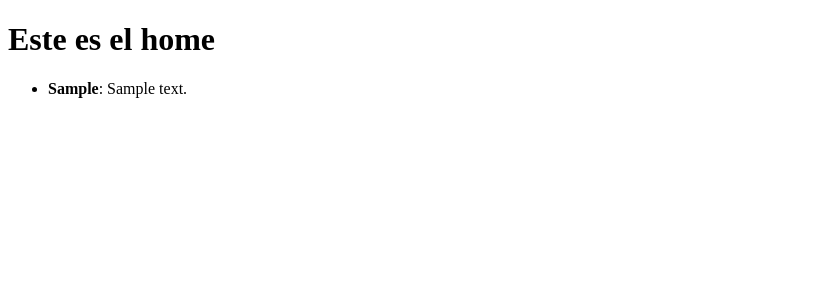
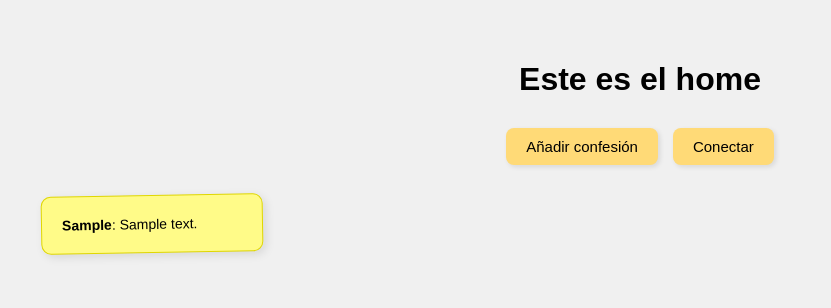
Before and after one commit to maialen09/Confesionario, a Flask app: page /home in a window 1280 px wide. Shown: the top 308 px of the page, without its empty margins (0-831 px from the left). Run offline with Flask 3, Linux system fonts and the light colour scheme; tables that the repository leaves empty hold one stand-in row (values such as "Sample post"); data that the repository does not hold is empty.

Commit message:
botones de más funcionalidades del home

```diff
--- a/app.py
+++ b/app.py
@@ -121,6 +121,14 @@ def home():
     confesiones = obtener_confesiones()
     return render_template('home.html', confesioness = confesiones)
 
+@app.route('/crear_confesion')
+def crear_confesion():
+    return render_template('crear_confesion.html')
+
+@app.route('/conectar')
+def conectar():
+    return render_template('conectar.html')
+
 @app.route('/insertar_usuario', methods=['POST'])
 def insertar_usuario():
     user = request.json['user']
@@ -135,8 +143,6 @@ def comprobar_usuario():
     ### comprobar si ese usuario existe
     ## comprobar si la contrseña está bien
     usuarios = obtener_usuarios_y_contrasenas()
-
-
 
     for usuario in usuarios:
        nombre = usuario[0]
--- /dev/null
+++ b/static/css/home.css
@@ -0,0 +1,74 @@
+body {
+    font-family: Arial, sans-serif;
+    background-color: #f0f0f0;
+    padding: 40px;
+    margin: 0;
+}
+
+h1 {
+    text-align: center;
+    margin-bottom: 30px;
+}
+
+.confesiones ul {
+    display: grid;
+    grid-template-columns: repeat(auto-fill, minmax(200px, 1fr));
+    gap: 20px;
+    padding: 0;
+    list-style-type: none;
+    justify-items: center;
+}
+
+.confesiones li {
+    background-color: #fffb88;
+    border: 1px solid #e0d700;
+    box-shadow: 3px 3px 10px rgba(0, 0, 0, 0.1);
+    padding: 20px;
+    width: 180px;
+    height: auto;
+    border-radius: 10px;
+    transform: rotate(-1deg);
+    transition: transform 0.2s ease-in-out;
+    position: relative;
+    word-wrap: break-word;
+    font-size: 14px;
+}
+
+.confesiones li:hover {
+    transform: scale(1.05) rotate(0deg);
+    z-index: 2;
+}
+
+/* Opcional: variar un poco los colores o rotación */
+.confesiones li:nth-child(3n) {
+    background-color: #ffd1dc;
+    transform: rotate(2deg);
+}
+
+.confesiones li:nth-child(4n) {
+    background-color: #d1f7ff;
+    transform: rotate(-3deg);
+}
+
+.botones {
+    display: flex;
+    justify-content: center;
+    gap: 15px;
+    margin-bottom: 30px;
+}
+
+.botones button {
+    padding: 10px 20px;
+    font-size: 15px;
+    background-color: #ffda77;
+    border: none;
+    border-radius: 8px;
+    box-shadow: 2px 2px 5px rgba(0, 0, 0, 0.1);
+    cursor: pointer;
+    transition: background-color 0.2s ease-in-out, transform 0.2s ease;
+}
+
+.botones button:hover {
+    background-color: #ffe38a;
+    transform: scale(1.05);
+}
--- a/static/js/home.js
+++ b/static/js/home.js
@@ -1,25 +1,23 @@
-// Llamar a la base de datos para obtener la lista de todas las confesiones
-// Por cada confesión, crear un elemento en la lista (li)
+const botonAnadir = document.getElementById("btnAnadir")
+const botonConectar = document.getElementById("btnConectar")
 
-fetch('/comprobar_usuario', {
-    method: 'GET',
-    headers: {
-      'Content-Type': 'application/json'
-    },
-    body: JSON.stringify({ user: user, contrasena: contrasena})
-  })
-  .then(response => response.json())
-  .then(data => {
 
-    console.log(data.datos)
 
-    const success = data.success
-    if (success){
-        window.location.href = `/home`;
-    }
-    else{
-        alert(data.message);
-    }
+botonAnadir.addEventListener("click", function() {
 
-  })
-  .catch(error => console.error('Error al comprobar la existencia del usuario'))
+  window.location.href = `/crear_confesion`;
+
+
+
+
+})
+
+
+
+botonConectar.addEventListener("click", function() {
+
+  window.location.href = `/conectar`;
+
+
+
+})
--- a/static/js/main.js
+++ b/static/js/main.js
@@ -6,7 +6,7 @@ document.addEventListener("DOMContentLoaded", function() {
     // Asignar el evento de clic al botón
     btnIr.addEventListener("click", function() {
       // Cambiar a otra página cuando el botón sea clickeado
-      window.location.href = `/registro`; // Redirige a otra página
+      window.location.href = `/registro`;
       // O si prefieres abrir en una nueva ventana:
       // window.open("otra_pagina.html", "_blank");
     });
--- a/templates/home.html
+++ b/templates/home.html
@@ -4,9 +4,15 @@
     <meta charset="UTF-8">
     <meta name="viewport" content="width=device-width, initial-scale=1.0">
     <title>Document</title>
+    <link rel="stylesheet" href="../static/css/home.css">
 </head>
 <body>
     <h1>Este es el home</h1>
+
+    <div class="botones">
+        <button id="btnAnadir">Añadir confesión</button>
+        <button id="btnConectar">Conectar </button>
+    </div>
 
     <div class="confesiones">
         <ul>
```
Also changed, not shown: templates/conectar.html (added, +13 -0 lines), templates/crear_confesion.html (added, +13 -0 lines).
